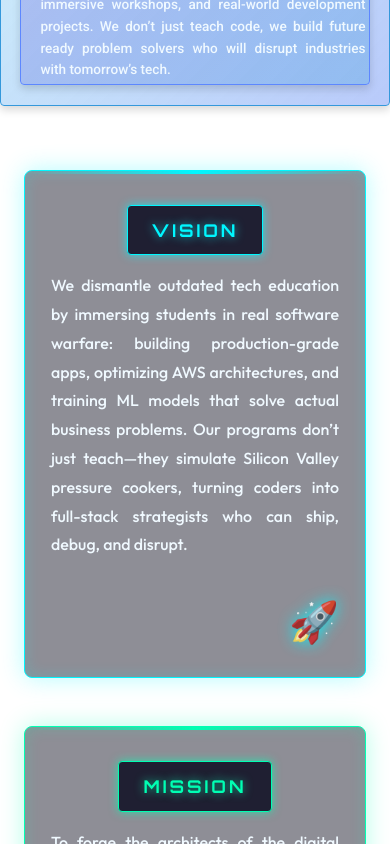
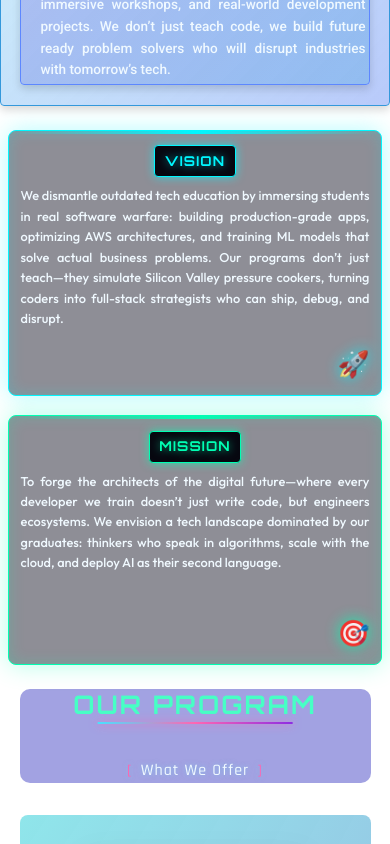
Before and after one commit to rahulpadole/TechxicaTechnology, a React (Vite) app: page / in a window 390 px wide. Shown: the part 1740-2584 px from the top of the page. Built offline with nearby package versions, Linux system fonts and the light colour scheme.

Commit message:
Update VM.css
Improve CSS

```diff
--- a/src/Components/visionAndMission/VM.css
+++ b/src/Components/visionAndMission/VM.css
@@ -25,16 +25,17 @@
   align-items: center;
   text-align: justify;
   max-width: 1300px;
-  margin: 2rem auto;
-  padding: 0 2rem;
+  margin: clamp(1rem, 5vw, 2rem) auto;
+  padding: 0 clamp(0.8rem, 4vw, 2rem);
   font-family: 'Orbitron', sans-serif;
+  box-sizing: border-box;
 }
 
 /* ===== Cards Container ===== */
 .vm-cards-container {
   display: grid;
-  grid-template-columns: repeat(auto-fit, minmax(500px, 1fr));
-  gap: 4rem;
+  grid-template-columns: repeat(auto-fit, minmax(clamp(280px, 45vw, 320px), 1fr));
+  gap: clamp(1.5rem, 4vw, 3rem);
   align-items: stretch;
   text-align: justify;
 }
@@ -52,9 +53,10 @@
     inset 0 0 15px rgba(0, 247, 255, 0.2);
   display: flex;
   flex-direction: column;
-  min-height: 350px;
+  min-height: clamp(250px, 40vh, 300px);
   transition: var(--transition);
   padding: 2px;
+  box-sizing: border-box;
 }
 
 .mission-card {
@@ -71,17 +73,11 @@
   left: 0;
   right: 0;
   height: 3px;
-  background: linear-gradient(90deg,
-    transparent,
-    var(--electric-blue),
-    transparent);
+  background: linear-gradient(90deg, transparent, var(--electric-blue), transparent);
 }
 
 .mission-card::before {
-  background: linear-gradient(90deg,
-    transparent,
-    var(--neon-green),
-    transparent);
+  background: linear-gradient(90deg, transparent, var(--neon-green), transparent);
 }
 
 .vm-card:hover {
@@ -100,22 +96,24 @@
 /* ===== Label Styles ===== */
 .vm-card-label {
   position: relative;
-  margin: 2.5rem auto 1.5rem;
+  margin: clamp(1rem, 3vw, 2rem) auto clamp(0.8rem, 2vw, 1.5rem);
   display: inline-block;
-  background: rgba(20, 20, 40, 0.9);
-  padding: 1rem 2.5rem;
+  background: var(--darker-bg);
+  padding: clamp(0.5rem, 2vw, 0.8rem) clamp(1rem, 3vw, 2rem);
   border-radius: 4px;
   font-weight: 700;
-  font-size: 1.5rem;
+  font-size: clamp(1rem, 2.5vw, 1.3rem);
   color: var(--electric-blue);
   font-family: 'Orbitron', sans-serif;
   text-transform: uppercase;
-  letter-spacing: 4px;
+  letter-spacing: clamp(1px, 0.5vw, 3px);
   border: 1px solid var(--electric-blue);
   box-shadow: var(--blue-glow);
   text-shadow: var(--blue-glow);
   transition: var(--transition);
   z-index: 2;
+  max-width: 90%;
+  overflow-wrap: break-word;
 }
 
 .mission-card .vm-card-label {
@@ -131,23 +129,24 @@
 
 /* ===== Card Content ===== */
 .vm-card-content {
-  padding: 0 2.5rem 2.5rem;
+  padding: 0 clamp(1rem, 4vw, 2rem) clamp(1rem, 4vw, 2rem);
   flex: 1;
   display: flex;
   flex-direction: column;
 }
 
 .vm-card-content p {
-  font-size: 1.2rem;
-  line-height: 1.8;
+  font-size: clamp(0.9rem, 2vw, 1.1rem);
+  line-height: 1.6;
   color: var(--light-text);
-  margin-bottom: 2rem;
+  margin-bottom: clamp(1rem, 3vw, 2rem);
   font-weight: 500;
+  overflow-wrap: break-word;
 }
 
 /* ===== Icon Styles ===== */
 .vm-card-icon {
-  font-size: 3.5rem;
+  font-size: clamp(2rem, 5vw, 3rem);
   margin-top: auto;
   text-align: right;
   opacity: 0.9;
@@ -166,76 +165,93 @@
 
 /* ===== Animations ===== */
 @keyframes pulse {
-  0% {
-    box-shadow: 0 0 10px var(--electric-blue);
-  }
-  50% {
-    box-shadow: 0 0 20px var(--electric-blue);
-  }
-  100% {
-    box-shadow: 0 0 10px var(--electric-blue);
-  }
+  0% { box-shadow: 0 0 10px var(--electric-blue); }
+  50% { box-shadow: 0 0 20px var(--electric-blue); }
+  100% { box-shadow: 0 0 10px var(--electric-blue); }
 }
 
 /* ===== Responsive Design ===== */
 @media (max-width: 1200px) {
   .vm-cards-container {
-    gap: 3rem;
+    gap: clamp(1.5rem, 3vw, 2.5rem);
   }
 }
 
-@media (max-width: 1024px) {
+@media (max-width: 900px) {
   .vm-cards-container {
     grid-template-columns: 1fr;
-    max-width: 800px;
+    gap: clamp(1.2rem, 3vw, 2rem);
   }
 }
 
-@media (max-width: 768px) {
+@media (max-width: 600px) {
   .vm-container {
-    padding: 0 1.5rem;
-    margin: 4rem auto;
+    padding: 0 clamp(0.6rem, 3vw, 1rem);
+    margin: clamp(1.5rem, 4vw, 2rem) auto;
   }
 
   .vm-card {
-    min-height: 300px;
+    min-height: clamp(220px, 35vh, 280px);
   }
 
   .vm-card-content {
-    padding: 0 2rem 2rem;
+    padding: 0 clamp(0.8rem, 3vw, 1.5rem) clamp(0.8rem, 3vw, 1.5rem);
   }
 
   .vm-card-label {
-    font-size: 1.3rem;
-    padding: 0.8rem 2rem;
+    font-size: clamp(0.9rem, 2.2vw, 1.2rem);
+    padding: clamp(0.4rem, 1.5vw, 0.6rem) clamp(0.8rem, 2.5vw, 1.8rem);
+    letter-spacing: clamp(1px, 0.4vw, 2px);
   }
 
   .vm-card-content p {
-    font-size: 1.1rem;
+    font-size: clamp(0.85rem, 1.8vw, 1rem);
   }
 
   .vm-card-icon {
-    font-size: 3rem;
+    font-size: clamp(1.8rem, 4.5vw, 2.8rem);
   }
 }
 
-@media (max-width: 480px) {
+@media (max-width: 400px) {
+  .vm-container {
+    padding: 0 clamp(0.5rem, 2vw, 0.8rem);
+  }
+
+  .vm-card {
+    min-height: clamp(200px, 30vh, 250px);
+  }
+
   .vm-card-label {
-    font-size: 1.1rem;
-    padding: 0.7rem 1.5rem;
-    letter-spacing: 3px;
-    margin: 2rem auto 1rem;
+    font-size: clamp(0.85rem, 2vw, 1rem);
+    padding: clamp(0.3rem, 1.2vw, 0.5rem) clamp(0.6rem, 2vw, 1.2rem);
+    letter-spacing: clamp(0.8px, 0.3vw, 1.5px);
+    margin: clamp(0.8rem, 2vw, 1.5rem) auto clamp(0.5rem, 1.5vw, 1rem);
   }
 
   .vm-card-content {
-    padding: 0 1.5rem 1.5rem;
+    padding: 0 clamp(0.6rem, 2vw, 1rem) clamp(0.6rem, 2vw, 1rem);
   }
 
   .vm-card-content p {
-    font-size: 1rem;
+    font-size: clamp(0.8rem, 1.6vw, 0.9rem);
   }
 
   .vm-card-icon {
-    font-size: 2.5rem;
+    font-size: clamp(1.6rem, 4vw, 2.2rem);
   }
 }
+
+/* Optimize for low-motion devices */
+@media (prefers-reduced-motion: reduce) {
+  .vm-card, .vm-card-label, .vm-card-icon {
+    transition: none;
+  }
+}
+
+/* Fallback for browsers that don't support backdrop-filter */
+@supports not (backdrop-filter: blur(0px)) {
+  .vm-card {
+    background: var(--dark-bg);
+  }
+}
```
